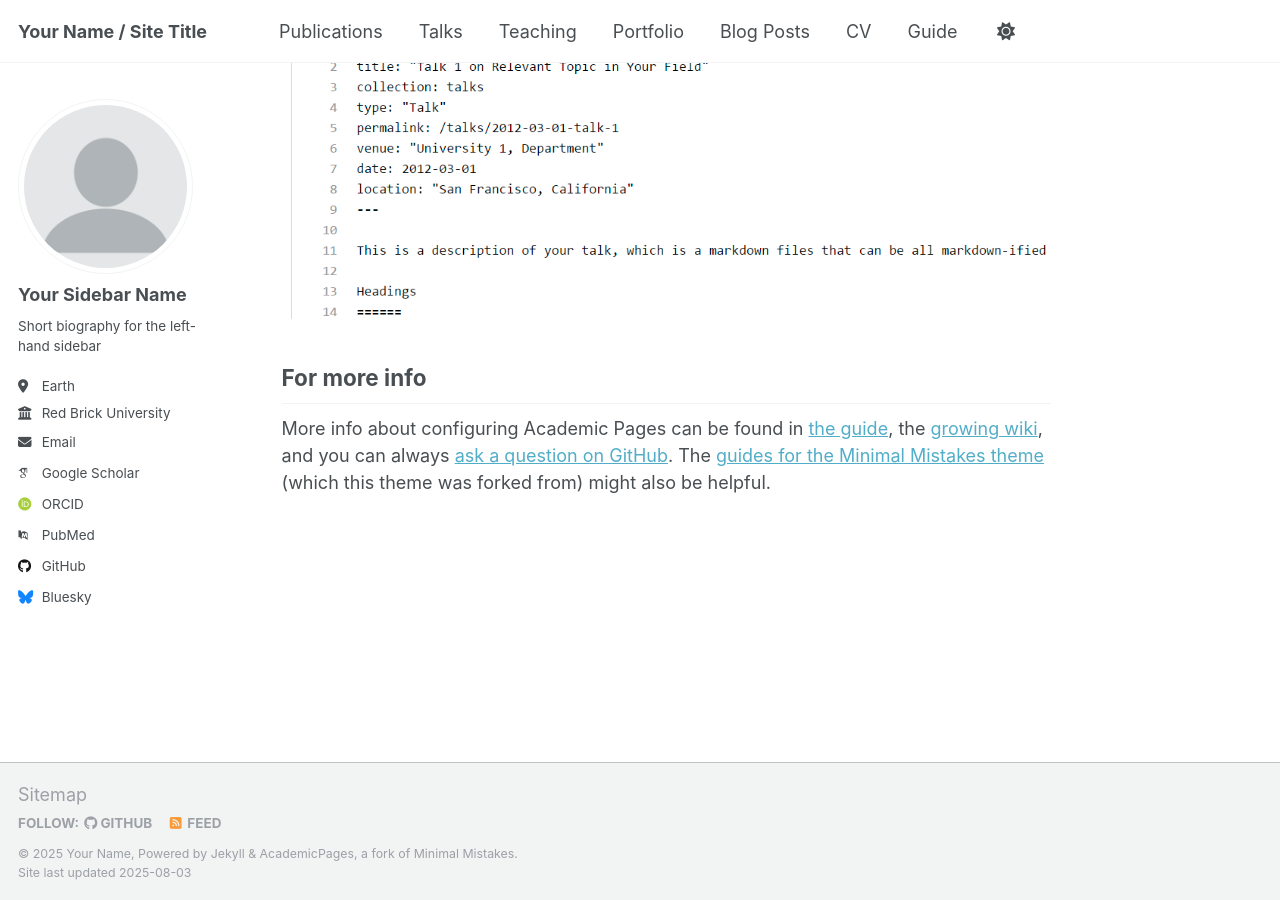
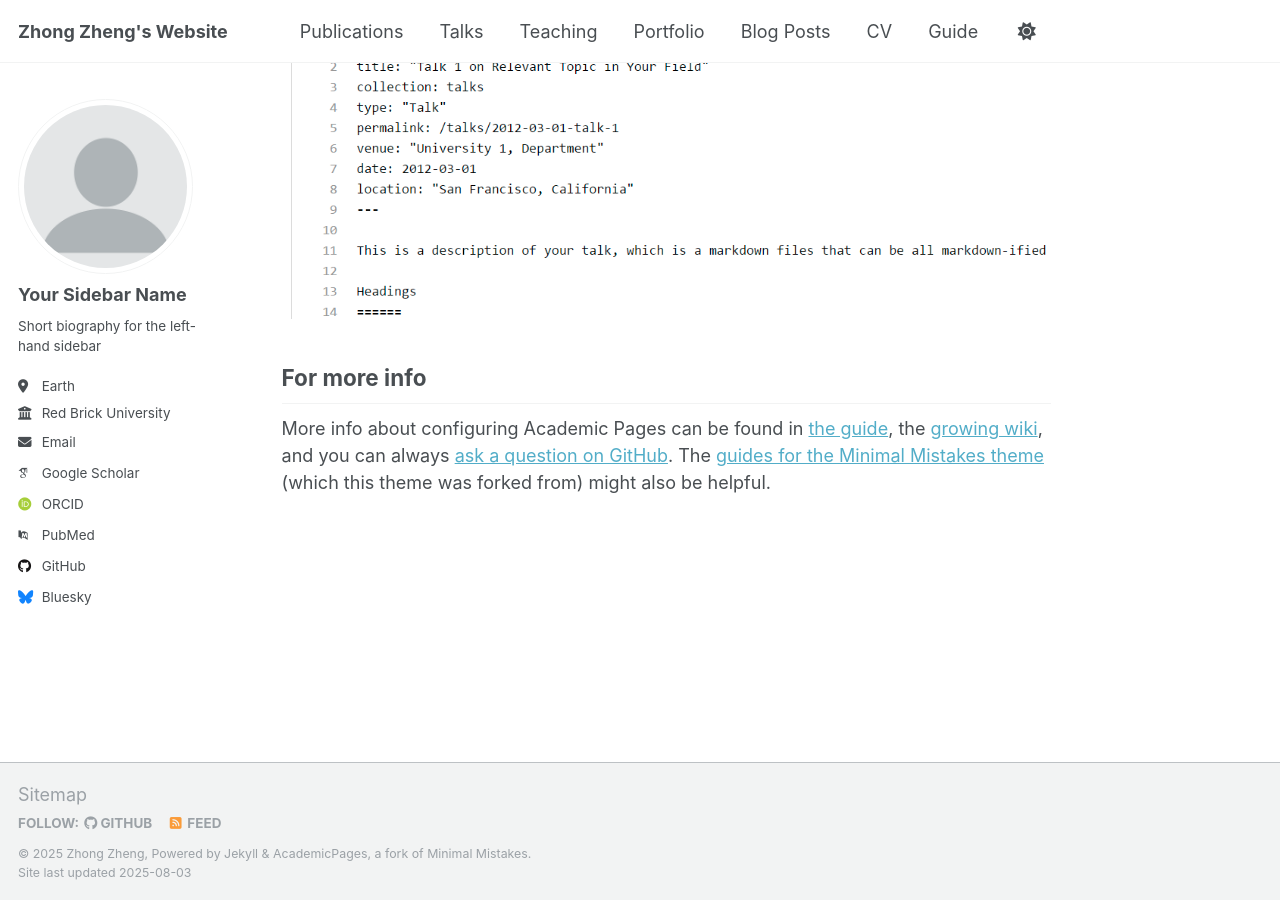
Before and after one commit to zhong-zheng0/zhong-zheng0.github.io, a Jekyll site: the page built from _pages/about.md, in a window 1280 px wide and 900 px high, scrolled down 2880 px. Built offline with Jekyll 4.4.1, drawn with Linux system fonts in a browser that asks for light colours; some web fonts are replaced; a script that is not in the unit is left out.

Commit message:
Update _config.yml

```diff
--- a/_config.yml
+++ b/_config.yml
@@ -9,13 +9,13 @@
 # Basic Site Settings
 locale                   : "en-US"
 site_theme               : "default"
-title                    : "Your Name / Site Title"
+title                    : "Zhong Zheng's Website"
 title_separator          : "-"
-name                     : &name "Your Name"
+name                     : &name "Zhong Zheng"
 description              : &description "personal description"
-url                      : https://academicpages.github.io # the base hostname & protocol for your site e.g. "https://[your GitHub username].github.io" or if you already have some other page hosted on Github then use "https://[your GitHub username].github.io/[Your Repo Name]"
+url                      : https://zhong-zheng0.github.io # the base hostname & protocol for your site e.g. "https://[your GitHub username].github.io" or if you already have some other page hosted on Github then use "https://[your GitHub username].github.io/[Your Repo Name]"
 baseurl                  : "" # the subpath of your site, e.g. "/blog"
-repository               : "academicpages/academicpages.github.io"
+repository               : "zhong-zheng0/zhong-zheng0.github.io"
 
 # Site Author - The following control what appear as part of the author content on the side bar.
 #               If a field is blank the icon and link will not appear, otherwise it will be shown.
```
